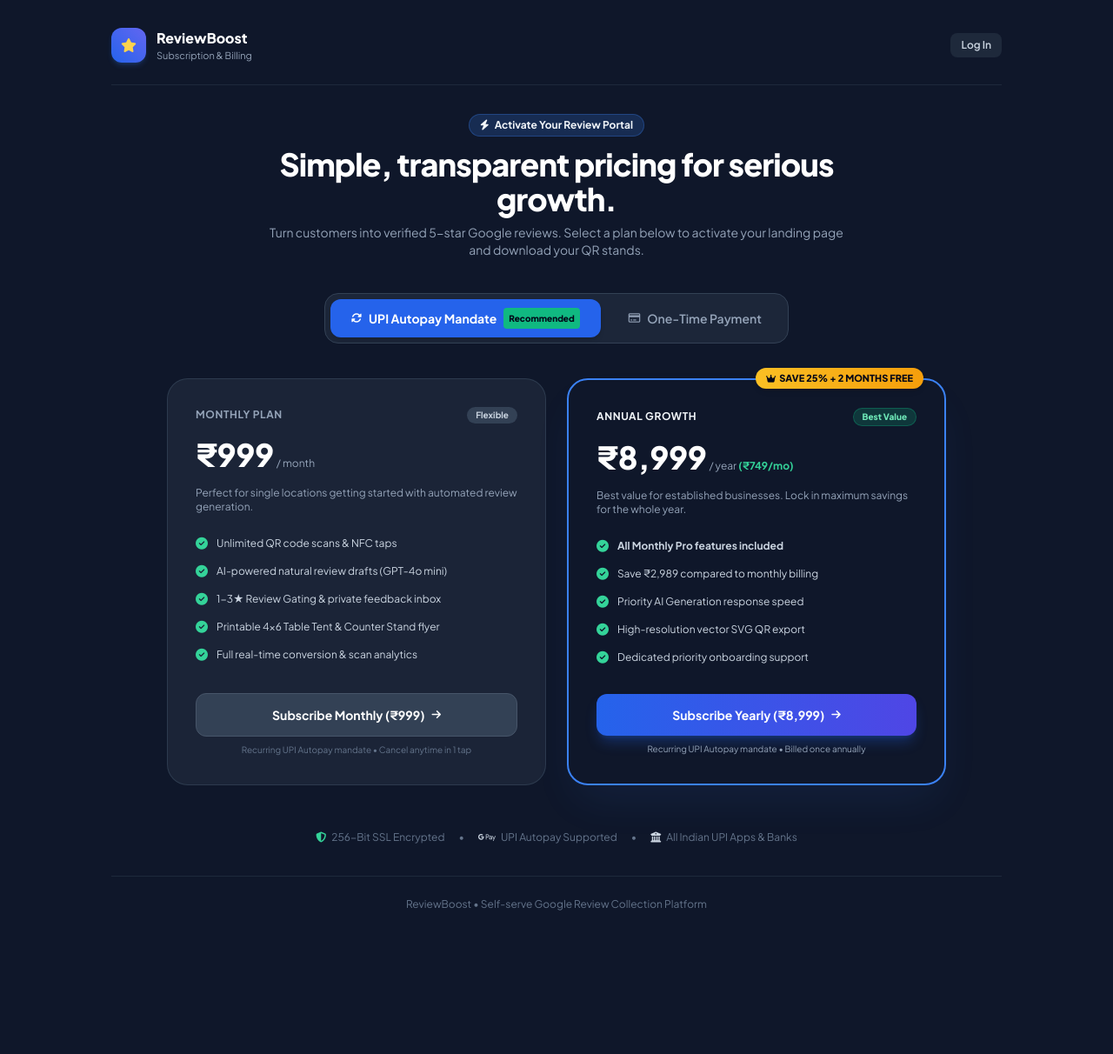
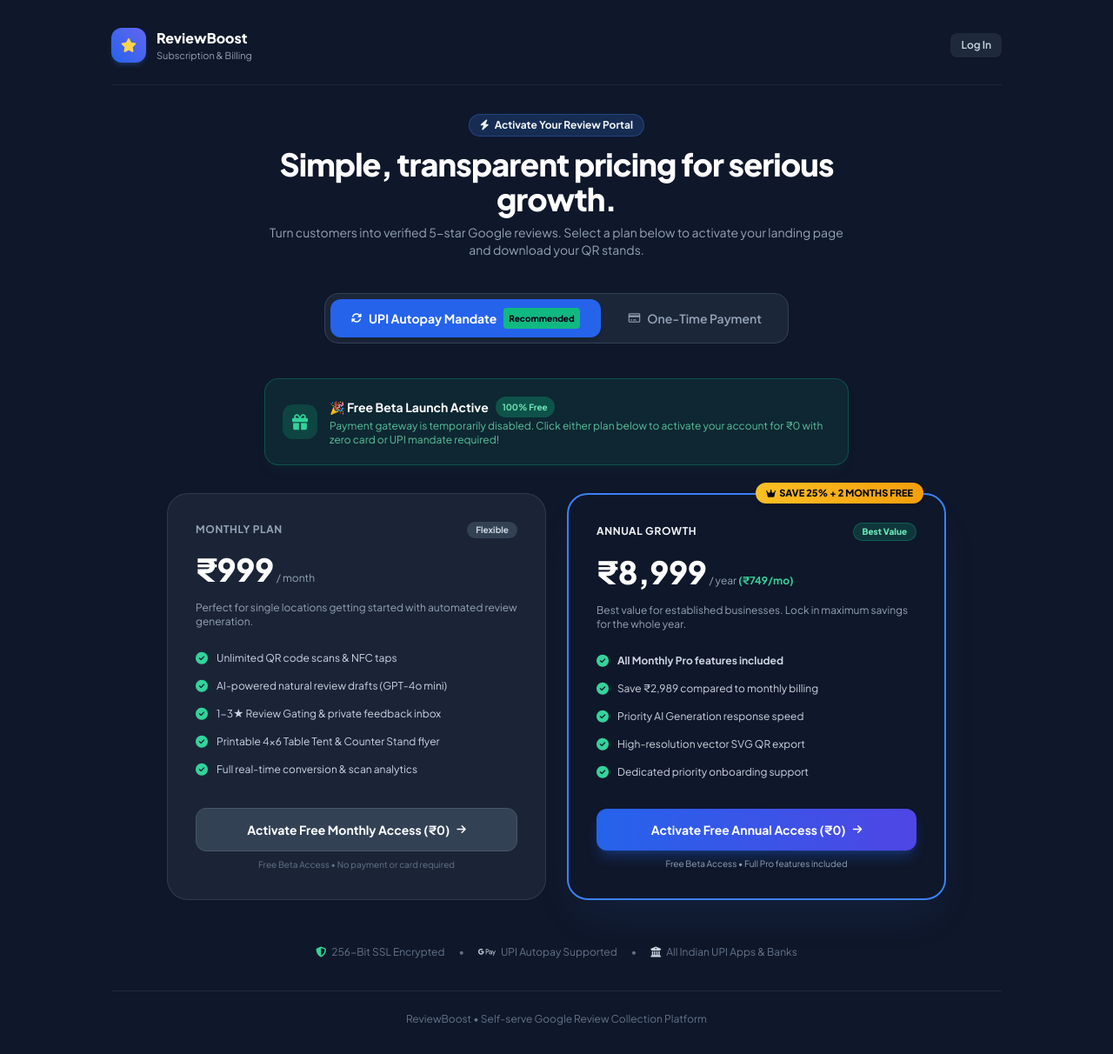
Before and after one commit to thakurdaman/ai-google-review-generator, a FastAPI app: page /pricing in a window 1280 px wide. Shown: the whole page at 87% size. Before the commit the page ends 1047 px from the top, so only its background shows below. Run offline with FastAPI, Linux system fonts and the light colour scheme; data that the repository does not hold is empty; some libraries are stand-ins or nearby versions.

Commit message:
feat: temporarily disable payment gateway with free launch mode and admin toggle

```diff
--- a/app/billing_service.py
+++ b/app/billing_service.py
@@ -31,6 +31,11 @@ PLANS = {
     }
 }
 
+def is_payments_enabled() -> bool:
+    """Returns True if payment gateway is actively required, False if temporarily disabled (free beta launch)."""
+    val = get_setting("payments_enabled", os.getenv("PAYMENTS_ENABLED", "false")).strip().lower()
+    return val in ["1", "true", "yes", "enabled"]
+
 def get_razorpay_keys():
     key_id = get_setting("razorpay_key_id", os.getenv("RAZORPAY_KEY_ID", "")).strip()
     key_secret = get_setting("razorpay_key_secret", os.getenv("RAZORPAY_KEY_SECRET", "")).strip()
@@ -39,13 +44,32 @@ def get_razorpay_keys():
 def create_checkout_session(business_id: int, plan_type: str, payment_mode: str) -> Dict[str, Any]:
     """
     Creates either a UPI Autopay mandate subscription or a one-time payment order.
-    Supports real Razorpay API when keys are configured, and provides an instant
-    interactive sandbox checkout if keys are not yet configured.
+    When payment gateway is temporarily disabled, immediately activates account for free.
     """
     if plan_type not in PLANS:
         plan_type = "monthly"
 
     plan_info = PLANS[plan_type]
+
+    # If payment gateway is temporarily disabled, grant instant free access
+    if not is_payments_enabled():
+        verify_and_activate_subscription(
+            business_id=business_id,
+            plan_type=plan_type,
+            payment_mode="free_launch",
+            payment_id="free_launch_access",
+            order_id="",
+            subscription_id=""
+        )
+        return {
+            "mode": "free",
+            "type": "free",
+            "is_free": True,
+            "amount": 0,
+            "plan": plan_info,
+            "message": "Payment gateway is currently disabled. Your account has been activated for free!"
+        }
+
     key_id, key_secret = get_razorpay_keys()
 
     # Real Razorpay Gateway Call (if keys are configured)
@@ -162,8 +186,11 @@ def verify_and_activate_subscription(
 def is_subscription_active(business: Dict[str, Any]) -> bool:
     """
     Checks if business has an active subscription.
-    Enforces review page gating: if inactive, customers cannot access AI review portal.
+    When payment gateway is temporarily disabled, all businesses have active access.
     """
+    if not is_payments_enabled():
+        return True
+
     status = business.get("subscription_status", "inactive")
     if status == "active":
         # Check cycle end date if present
--- a/app/main.py
+++ b/app/main.py
@@ -31,7 +31,7 @@ from .qr_service import (
 )
 from .billing_service import (
     PLANS, create_checkout_session, verify_and_activate_subscription,
-    is_subscription_active, cancel_autopay_mandate
+    is_subscription_active, cancel_autopay_mandate, is_payments_enabled
 )
 
 BASE_DIR = os.path.dirname(os.path.abspath(__file__))
@@ -111,6 +111,7 @@ class SettingsUpdateRequest(BaseModel):
     razorpay_key_secret: Optional[str] = ""
     google_client_id: Optional[str] = ""
     google_client_secret: Optional[str] = ""
+    payments_enabled: Optional[bool] = None
 
 class TestAiRequest(BaseModel):
     api_key: str
@@ -239,9 +240,13 @@ async def signup_submit(
     tag_list = [t.strip() for t in tags.split(",") if t.strip()] if tags else ["Friendly Staff", "Quick Service"]
     now_str = datetime.utcnow().strftime("%Y-%m-%d %H:%M:%S")
 
+    payments_on = is_payments_enabled()
+    init_active = 0 if payments_on else 1
+    init_status = "pending_payment" if payments_on else "active"
+
     cursor.execute("""
         INSERT INTO businesses (slug, name, category, google_review_url, logo_url, accent_color, tags_preset, active, subscription_status, plan_tier, payment_method, last_google_url_update)
-        VALUES (?, ?, ?, ?, ?, ?, ?, 0, 'pending_payment', 'monthly', 'upi_autopay', ?)
+        VALUES (?, ?, ?, ?, ?, ?, ?, ?, ?, 'monthly', 'upi_autopay', ?)
     """, (
         slug,
         bname_clean,
@@ -250,6 +255,8 @@ async def signup_submit(
         logo_url,
         brand_color,
         json.dumps(tag_list),
+        init_active,
+        init_status,
         now_str
     ))
     business_id = cursor.lastrowid
@@ -270,9 +277,10 @@ async def signup_submit(
     log_activity(business_id, "signup", f"Owner {email_clean} self-registered business '{bname_clean}'")
     log_activity(business_id, "google_url_updated", f"Configured Google review link during signup: {gov_url}")
 
-    # 4. Set session cookie and redirect to plan selection
+    # 4. Set session cookie and redirect (to /dashboard if free launch, else /pricing)
     token = create_owner_token(owner_id, email_clean, business_id)
-    resp = RedirectResponse(url="/pricing", status_code=status.HTTP_303_SEE_OTHER)
+    target_url = "/dashboard" if not payments_on else "/pricing"
+    resp = RedirectResponse(url=target_url, status_code=status.HTTP_303_SEE_OTHER)
     resp.set_cookie(
         key="owner_session",
         value=token,
@@ -325,7 +333,7 @@ async def owner_login_submit(
 
     token = create_owner_token(owner["id"], owner["email"], owner["business_id"])
     target_url = "/dashboard"
-    if owner.get("subscription_status") not in ["active", "trialing"]:
+    if is_payments_enabled() and owner.get("subscription_status") not in ["active", "trialing"]:
         target_url = "/pricing"
 
     resp = RedirectResponse(url=target_url, status_code=status.HTTP_303_SEE_OTHER)
@@ -458,7 +466,7 @@ async def google_oauth_callback(
 
         token = create_owner_token(existing_owner["id"], email, existing_owner.get("business_id", 0))
         target_url = "/dashboard"
-        if existing_owner.get("subscription_status") not in ["active", "trialing"]:
+        if is_payments_enabled() and existing_owner.get("subscription_status") not in ["active", "trialing"]:
             target_url = "/pricing"
 
         resp = RedirectResponse(url=target_url, status_code=status.HTTP_303_SEE_OTHER)
@@ -558,9 +566,13 @@ async def google_signup_complete_submit(
     conn = get_db()
     cursor = conn.cursor()
 
+    payments_on = is_payments_enabled()
+    init_active = 0 if payments_on else 1
+    init_status = "pending_payment" if payments_on else "active"
+
     cursor.execute("""
         INSERT INTO businesses (slug, name, category, google_review_url, logo_url, accent_color, tags_preset, active, subscription_status, plan_tier, payment_method, last_google_url_update)
-        VALUES (?, ?, ?, ?, ?, ?, ?, 0, 'pending_payment', 'monthly', 'upi_autopay', ?)
+        VALUES (?, ?, ?, ?, ?, ?, ?, ?, ?, 'monthly', 'upi_autopay', ?)
     """, (
         slug,
         bname_clean,
@@ -569,6 +581,8 @@ async def google_signup_complete_submit(
         logo_url,
         brand_color,
         json.dumps(tag_list),
+        init_active,
+        init_status,
         now_str
     ))
     business_id = cursor.lastrowid
@@ -587,7 +601,8 @@ async def google_signup_complete_submit(
     log_activity(business_id, "google_url_updated", f"Configured Google review link: {gov_url}")
 
     token_str = create_owner_token(owner_id, email_clean, business_id)
-    resp = RedirectResponse(url="/pricing", status_code=status.HTTP_303_SEE_OTHER)
+    target_url = "/dashboard" if not payments_on else "/pricing"
+    resp = RedirectResponse(url=target_url, status_code=status.HTTP_303_SEE_OTHER)
     resp.set_cookie(
         key="owner_session",
         value=token_str,
@@ -605,12 +620,14 @@ async def google_signup_complete_submit(
 @app.get("/pricing", response_class=HTMLResponse)
 async def pricing_page(request: Request):
     owner = get_current_owner(request)
+    payments_on = is_payments_enabled()
     return templates.TemplateResponse(
         request=request,
         name="pricing.html",
         context={
             "owner": owner,
-            "plans": PLANS
+            "plans": PLANS,
+            "payments_enabled": payments_on
         }
     )
 
@@ -1284,7 +1301,8 @@ async def api_get_settings(current_user: str = Depends(require_reseller)):
         "razorpay_key_id": rzp_key,
         "razorpay_key_secret": rzp_secret,
         "google_client_id": google_client_id,
-        "google_client_secret": google_client_secret
+        "google_client_secret": google_client_secret,
+        "payments_enabled": is_payments_enabled()
     }
 
 
@@ -1303,6 +1321,8 @@ async def api_save_settings(
         set_setting("google_client_id", data.google_client_id.strip())
     if data.google_client_secret is not None:
         set_setting("google_client_secret", data.google_client_secret.strip())
+    if data.payments_enabled is not None:
+        set_setting("payments_enabled", "true" if data.payments_enabled else "false")
     return {"status": "saved"}
 
 
--- a/app/templates/pricing.html
+++ b/app/templates/pricing.html
@@ -60,6 +60,24 @@
             </div>
         </div>
 
+        {% if not payments_enabled %}
+        <!-- Free Beta Access Announcement Banner -->
+        <div class="max-w-2xl mx-auto mb-8 bg-emerald-500/10 border border-emerald-500/30 rounded-2xl p-4 sm:p-5 flex items-center space-x-3.5 text-emerald-200 shadow-lg shadow-emerald-500/5">
+            <div class="w-10 h-10 rounded-xl bg-emerald-500/20 text-emerald-400 flex items-center justify-center text-lg shrink-0">
+                <i class="fa-solid fa-gift"></i>
+            </div>
+            <div>
+                <h4 class="text-xs sm:text-sm font-bold text-white flex items-center space-x-2">
+                    <span>🎉 Free Beta Launch Active</span>
+                    <span class="text-[10px] font-bold bg-emerald-500/30 text-emerald-300 px-2 py-0.5 rounded-full">100% Free</span>
+                </h4>
+                <p class="text-[11px] sm:text-xs text-emerald-300/80 mt-0.5">
+                    Payment gateway is temporarily disabled. Click either plan below to activate your account for ₹0 with zero card or UPI mandate required!
+                </p>
+            </div>
+        </div>
+        {% endif %}
+
         <!-- Pricing Cards Grid -->
         <div class="grid grid-cols-1 md:grid-cols-2 gap-6 max-w-4xl mx-auto">
 
@@ -107,11 +125,15 @@
                 <div>
                     <button type="button" onclick="initiateCheckout('monthly')"
                             class="w-full py-3.5 px-4 rounded-xl font-bold text-xs sm:text-sm text-white bg-slate-700 hover:bg-slate-600 border border-slate-600 transition flex items-center justify-center space-x-2">
+                        {% if not payments_enabled %}
+                        <span>Activate Free Monthly Access (₹0)</span>
+                        {% else %}
                         <span>Subscribe Monthly (₹999)</span>
+                        {% endif %}
                         <i class="fa-solid fa-arrow-right text-xs"></i>
                     </button>
                     <p class="text-[10px] text-center text-slate-500 mt-2 payment-mode-note">
-                        Recurring UPI Autopay mandate • Cancel anytime in 1 tap
+                        {% if not payments_enabled %}Free Beta Access • No payment or card required{% else %}Recurring UPI Autopay mandate • Cancel anytime in 1 tap{% endif %}
                     </p>
                 </div>
             </div>
@@ -167,11 +189,15 @@
                 <div>
                     <button type="button" onclick="initiateCheckout('yearly')"
                             class="w-full py-3.5 px-4 rounded-xl font-bold text-xs sm:text-sm text-white bg-gradient-to-r from-brand-600 to-indigo-600 hover:from-brand-500 hover:to-indigo-500 shadow-lg shadow-brand-600/30 transition flex items-center justify-center space-x-2">
+                        {% if not payments_enabled %}
+                        <span>Activate Free Annual Access (₹0)</span>
+                        {% else %}
                         <span>Subscribe Yearly (₹8,999)</span>
+                        {% endif %}
                         <i class="fa-solid fa-arrow-right text-xs"></i>
                     </button>
                     <p class="text-[10px] text-center text-slate-400 mt-2 payment-mode-note">
-                        Recurring UPI Autopay mandate • Billed once annually
+                        {% if not payments_enabled %}Free Beta Access • Full Pro features included{% else %}Recurring UPI Autopay mandate • Billed once annually{% endif %}
                     </p>
                 </div>
             </div>
@@ -295,6 +321,16 @@
             const data = await resp.json();
             currentSession = data;
 
+            // Free Beta Launch Mode (Payment Gateway Disabled)
+            if (data.is_free || data.mode === 'free') {
+                modal.classList.add('hidden');
+                showToast('🎉 Free Launch Access Activated! Redirecting to dashboard...', 'success');
+                setTimeout(() => {
+                    window.location.href = '/dashboard';
+                }, 700);
+                return;
+            }
+
             // If real Razorpay keys are configured and returned
             if (data.mode === 'live' && data.key_id && window.Razorpay) {
                 const options = {
```
Also changed, not shown: app/static/js/admin.js (+8 -1 lines), app/templates/admin_dashboard.html (+10 -0 lines), tests/test_flow.py (+43 -34 lines).
